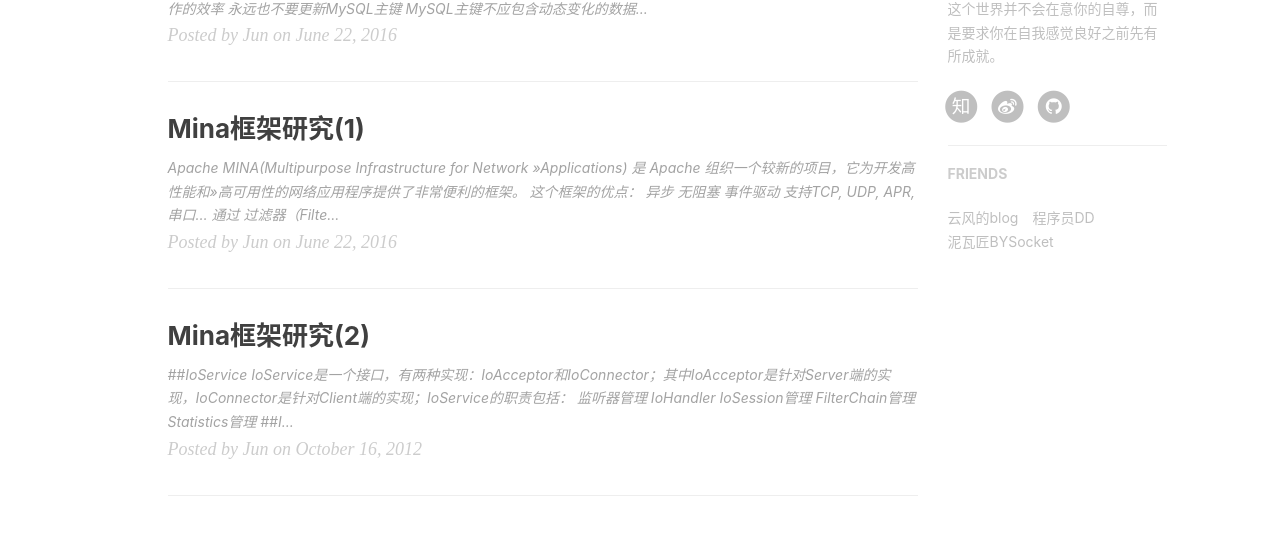
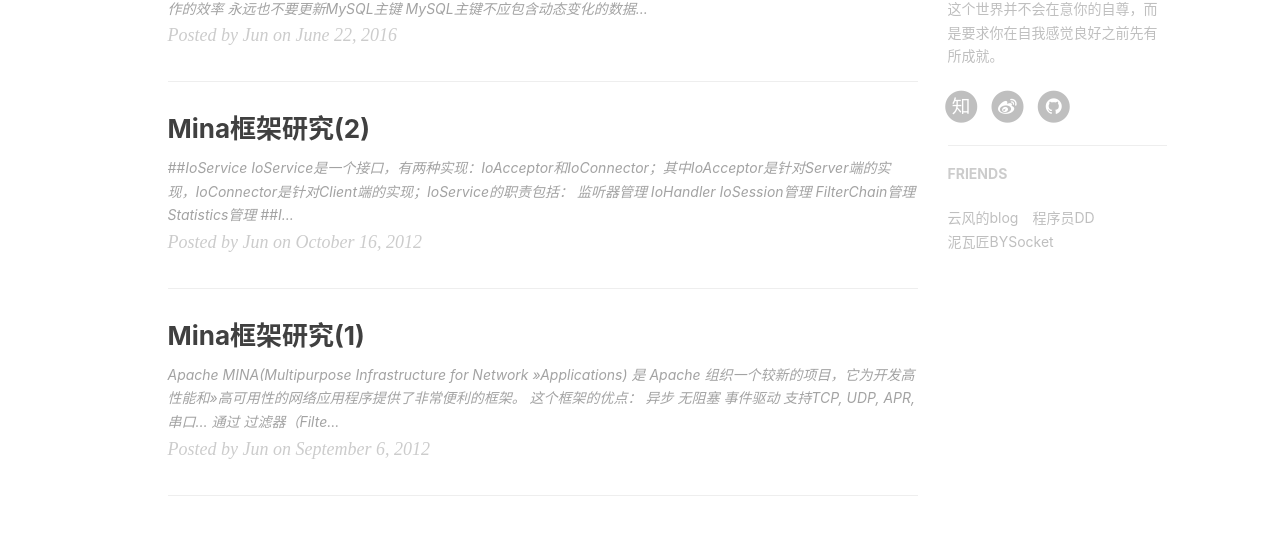
Before and after one commit to xiekeli/xiekeli.github.io, a Jekyll site: the page built from index.html, in a window 1280 px wide. Shown: the part 824-1372 px from the top of the page. Built offline with Jekyll 4.4.1, drawn with Linux system fonts in a browser that asks for light colours; nearby versions of some CDN libraries; the list of posts is cut into pages by our own code; comment, search, counter and statistics services are not loaded.

Commit message:
更新发表时间

```diff
--- a/_posts/2012-09-06-Mina框架研究（1）.markdown
+++ b/_posts/2012-09-06-Mina框架研究（1）.markdown
@@ -2,7 +2,7 @@
 layout:     post
 title:      "Mina框架研究(1)"
 subtitle:
-date:       2016-06-22 19:00:00
+date:       2012-09-06 19:00:00
 author:     "Jun"
 header-img: "img/tech-bg-walle.jpg"
 catalog: true
```
